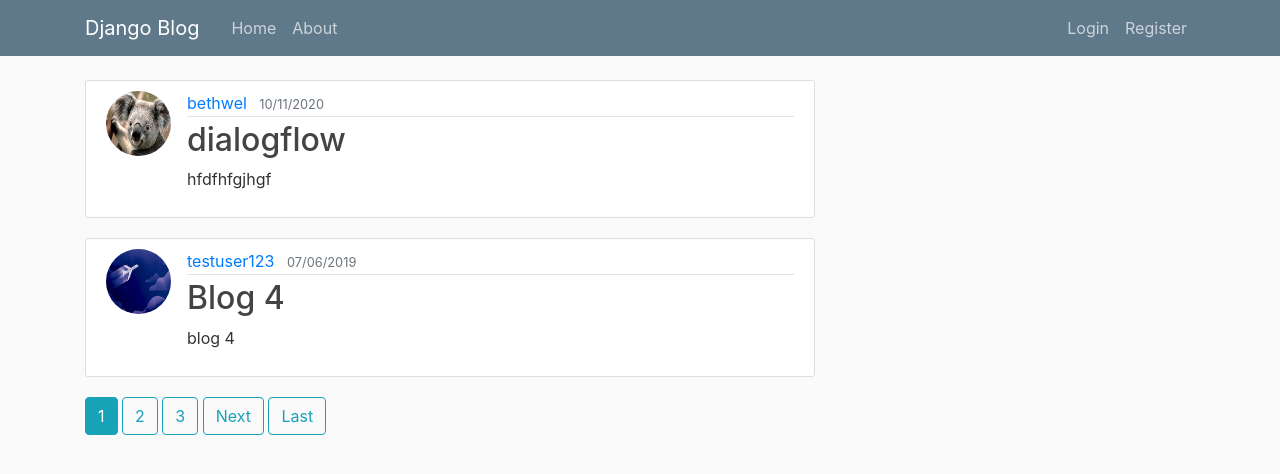
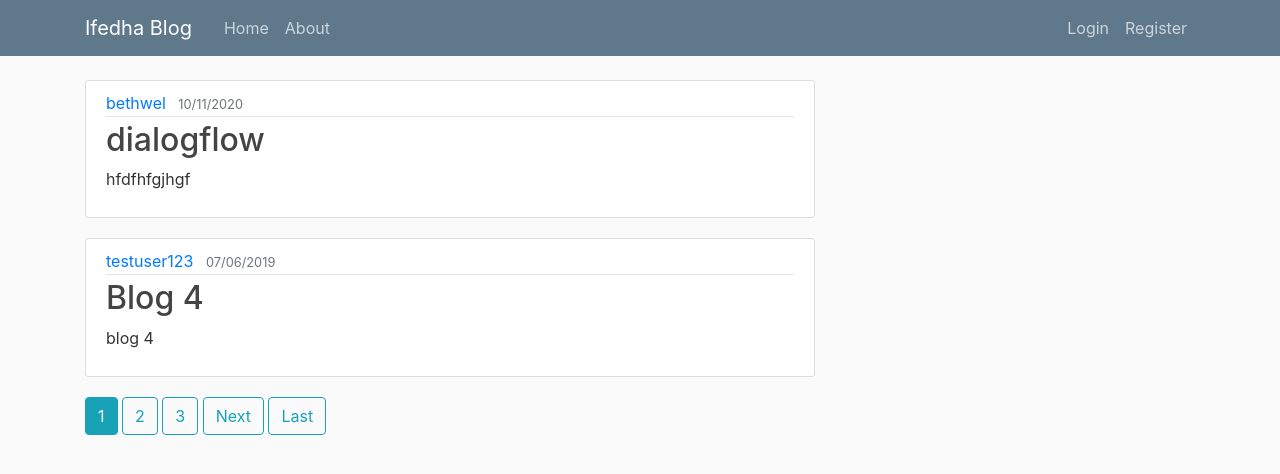
Before and after one commit to 0742795896/django_project, a Django app: page / in a window 1280 px wide. Shown: the top 474 px of the page. Run offline with Django 3.2, Linux system fonts and the light colour scheme; data comes from the database, SQL or seed files in the repository; both versions use the stored data as it was after the commit; some libraries are stand-ins or nearby versions.

Commit message:
updated files

```diff
--- a/blog/templates/blog/base.html
+++ b/blog/templates/blog/base.html
@@ -5,7 +5,7 @@
 		{% if title %}
 			<title> Django Blog - {{ title }}</title>
 		{% else %}
-			<title> Django Blog </title>
+			<title> Ifedha Blog </title>
 		{% endif %}
 
 		<!-- Required meta tags -->
@@ -28,7 +28,7 @@
 		<header class="site-header">
 			<nav class="navbar navbar-expand-md navbar-dark bg-steel fixed-top">
 				<div class="container">
-					<a class="navbar-brand mr-4" href="/">Django Blog</a>
+					<a class="navbar-brand mr-4" href="/">Ifedha Blog</a>
 					<button class="navbar-toggler" type="button" data-toggle="collapse" data-target="#navbarToggle" aria-controls="navbarToggle" aria-expanded="false" aria-label="Toggle navigation">
 					<span class="navbar-toggler-icon"></span>
 					</button>
--- a/blog/templates/blog/home.html
+++ b/blog/templates/blog/home.html
@@ -2,7 +2,7 @@
 {% block content %}
 	{% for post in posts %}
 		<article class="media content-section">
-			<img class = "rounded-circle article-img" src = "{{ post.author.profile.image.url }}"/>
+
 			<div class="media-body">
 				<div class="article-metadata">
 					<a class="mr-2" href="{% url 'user-posts' post.author.username %}">{{ post.author }}</a>
--- a/blog/templates/blog/post_detail.html
+++ b/blog/templates/blog/post_detail.html
@@ -1,7 +1,7 @@
 {% extends "blog/base.html" %}
 {% block content %}
 	<article class="media content-section">
-		<img class = "rounded-circle article-img" src = "{{ object.author.profile.image.url }}"/>
+
 		<div class="media-body">
 			<div class="article-metadata">
 				<a class="mr-2" href="{% url 'user-posts' object.author.username %}">{{ object.author }}</a>
--- a/blog/templates/blog/user_posts.html
+++ b/blog/templates/blog/user_posts.html
@@ -3,7 +3,7 @@
 	<h1 class = "mb-3"> Posts by {{ view.kwargs.username }} ({{ page_obj.paginator.count }}) </h1>
 	{% for post in posts %}
 		<article class="media content-section">
-			<img class = "rounded-circle article-img" src = "{{ post.author.profile.image.url }}"/>
+
 			<div class="media-body">
 				<div class="article-metadata">
 					<a class="mr-2" href="#">{{ post.author }}</a>
```
Also changed, not shown: db.sqlite3, django_project/settings.py (line endings or trailing spaces), media/profile_pics/Koala.jpg (added), media/profile_pics/Koala_PRHgN7N.jpg (added).
